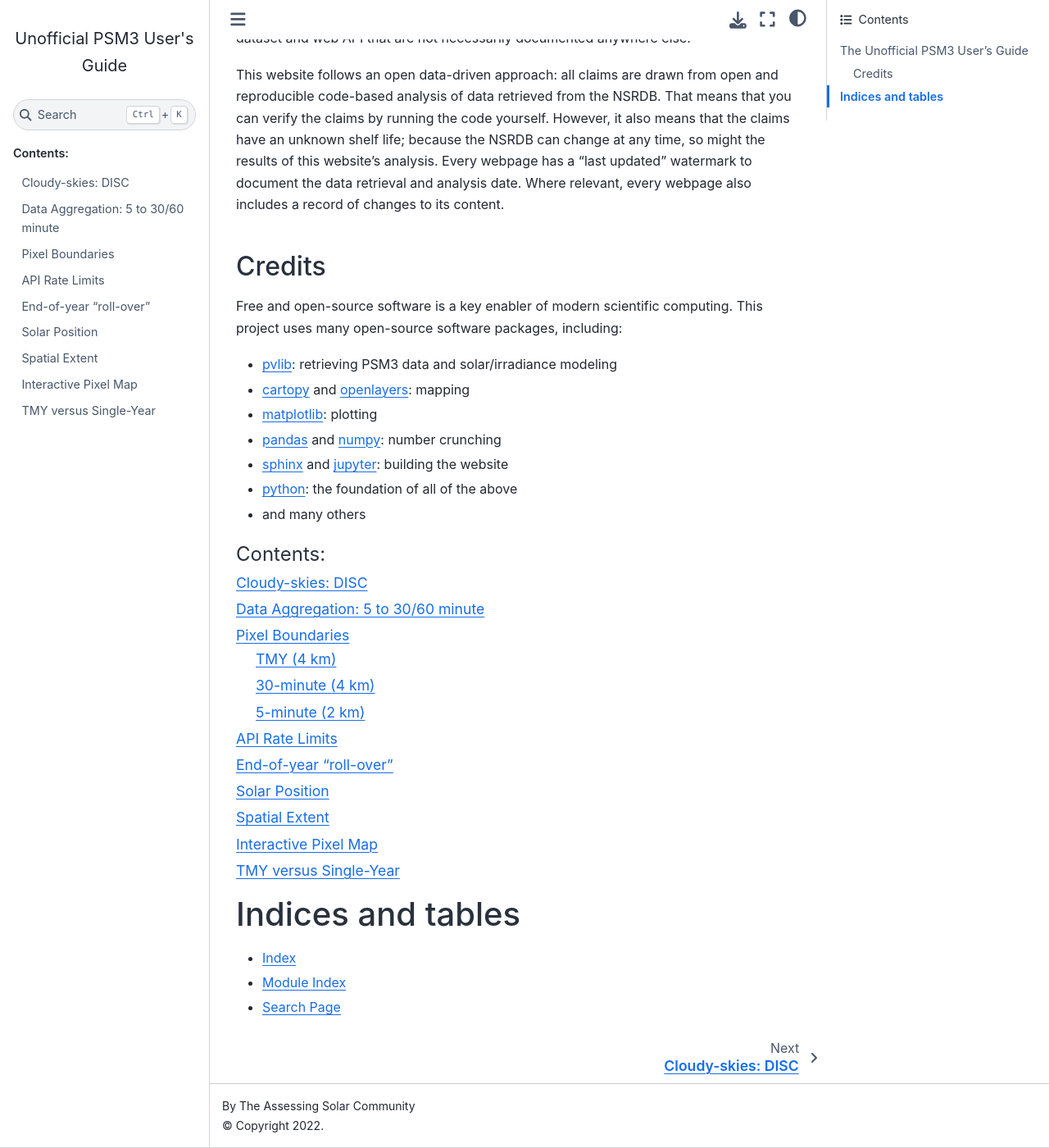
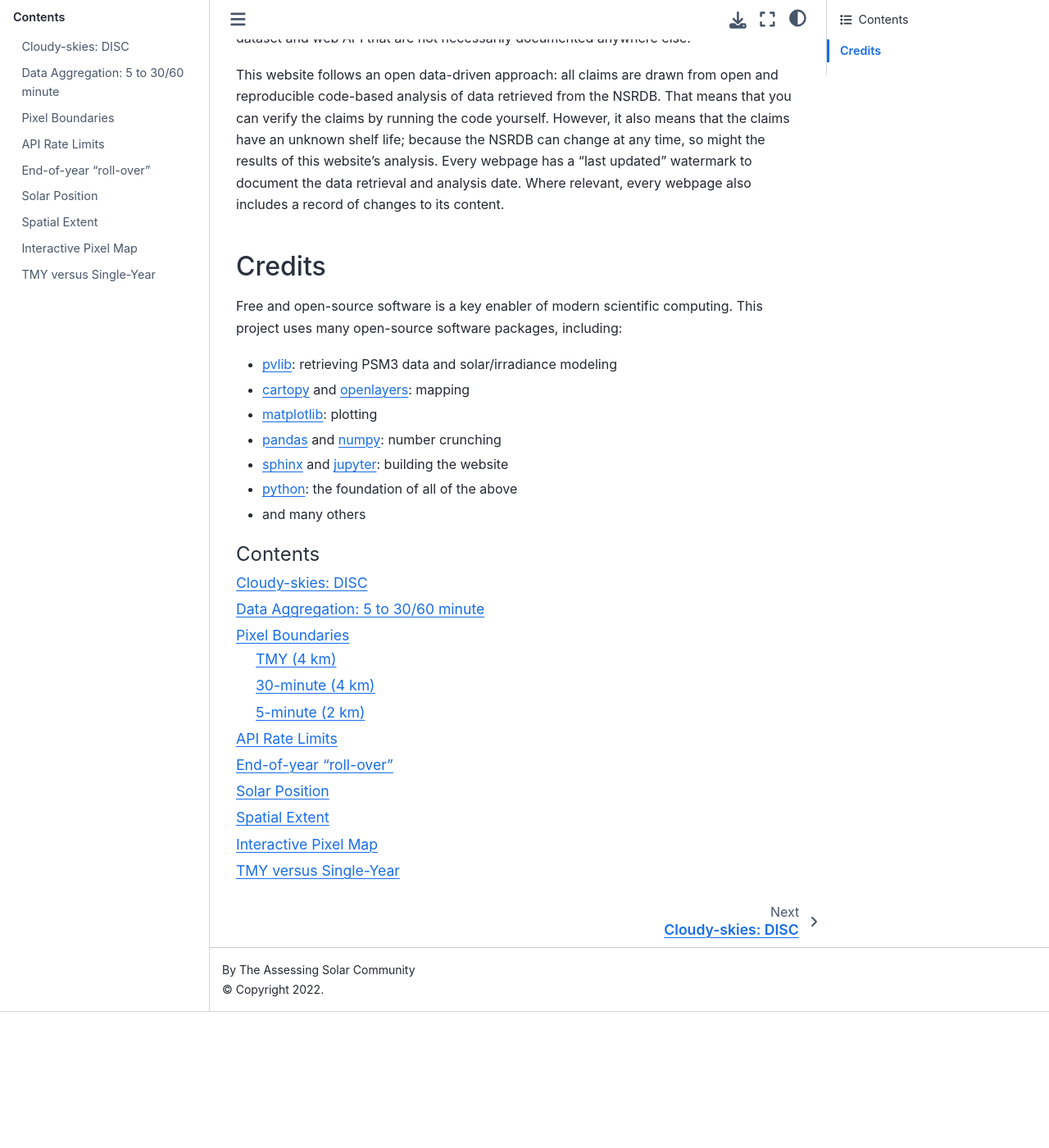
Before and after one commit to AssessingSolar/unofficial-psm3-userguide, a Sphinx documentation site: the page built from source/index.rst, in a window 1280 px wide and 1400 px high, scrolled down 260 px. Shown: the whole window at 82% size. Built offline with Sphinx 7.4.7 and the Sphinx Book theme 1.1.4, drawn with Linux system fonts in a browser that asks for light colours; pages that are not in the unit, such as notebooks, are missing from menus; after the commit the page ends 1494 px from its top, so only the background shows below that.

Commit message:
Update index.rst

```diff
--- a/source/index.rst
+++ b/source/index.rst
@@ -36,7 +36,7 @@
 
 .. toctree::
    :maxdepth: 2
-   :caption: Contents:
+   :caption: Contents
 
    pages/cloudy-disc
    pages/data-aggregation
@@ -48,11 +48,3 @@
    pages/spatial-extent
    pages/map
    pages/tmy-vs-single
-
-
-Indices and tables
-==================
-
-* :ref:`genindex`
-* :ref:`modindex`
-* :ref:`search`
```
